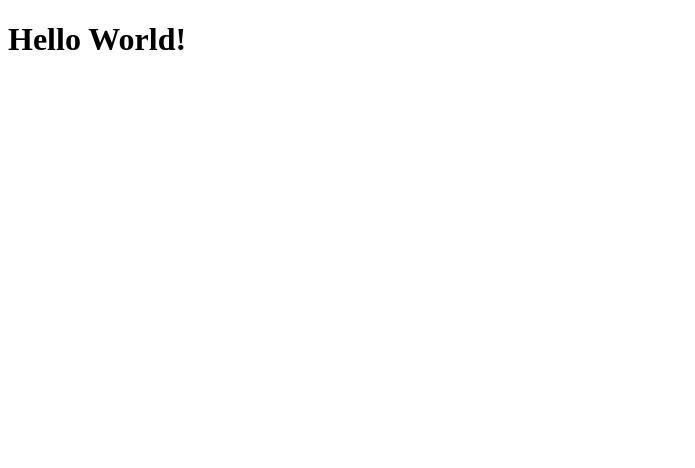
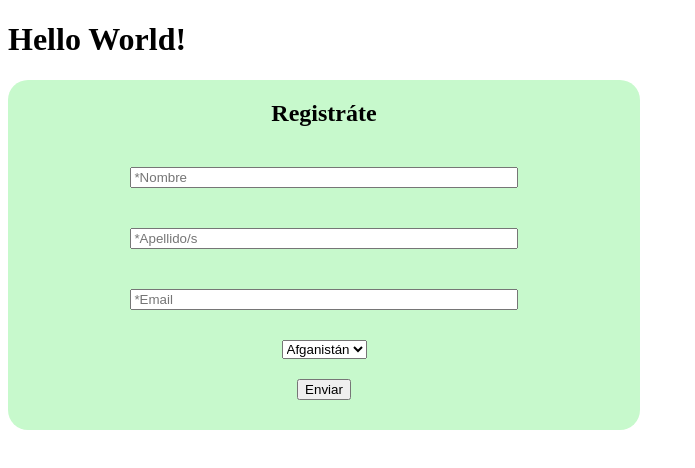
Before and after one commit to Dfernandezcode/TheCatLong_front, a React (Vite) app: page / in a window 1280 px wide. Shown: the top 468 px of the page, without its empty margins (0-695 px from the left). Built offline with nearby package versions, Linux system fonts and the light colour scheme.

Commit message:
building sign-up-form component

```diff
--- a/src/App.tsx
+++ b/src/App.tsx
@@ -1,9 +1,11 @@
 import "./App.scss";
+import SignUpForm from "./components/SignUpForm/SignUpForm";
 
 function App() {
   return (
     <>
       <h1>Hello World!</h1>
+      <SignUpForm />
     </>
   );
 }
--- /dev/null
+++ b/src/components/SignUpForm/SignUpForm.scss
@@ -0,0 +1,36 @@
+.sign-up-form {
+  width: 50%;
+  background-color: #c7f9cc;
+  display: flex;
+  flex-direction: column;
+  justify-content: center;
+  align-items: center;
+  border-radius: 20px;
+
+  &__form {
+    display: flex;
+    flex-direction: column;
+    justify-content: center;
+    align-items: center;
+    width: 100%;
+
+    label {
+      margin: 10px 0;
+      width: 100%;
+      text-align: center;
+
+      input {
+        width: 60%;
+        margin: 10px;
+      }
+    }
+
+    select {
+      margin: 10px;
+    }
+
+    input {
+      margin: 10px 0 30px 0;
+    }
+  }
+}
--- /dev/null
+++ b/src/components/SignUpForm/SignUpForm.tsx
@@ -0,0 +1,228 @@
+import "./SignUpForm.scss";
+
+// const countries = [
+//   "Afganistán",
+//   "Albania",
+//   "Alemania",
+//   "Andorra",
+//   "Angola",
+//   "Antigua y Barbuda",
+//   "Arabia Saudita",
+//   "Argelia",
+//   "Argentina",
+//   "Armenia",
+//   "Australia",
+//   "Austria",
+//   "Azerbaiyán",
+//   "Bahamas",
+//   "Bangladés",
+//   "Barbados",
+//   "Baréin",
+//   "Bélgica",
+//   "Belice",
+//   "Benín",
+//   "Bielorrusia",
+//   "Birmania/Myanmar",
+//   "Bolivia",
+//   "Bosnia y Herzegovina",
+//   "Botsuana",
+//   "Brasil",
+//   "Brunéi",
+//   "Bulgaria",
+//   "Burkina Faso",
+//   "Burundi",
+//   "Bután",
+//   "Cabo Verde",
+//   "Camboya",
+//   "Camerún",
+//   "Canadá",
+//   "Catar",
+//   "Chad",
+//   "Chile",
+//   "China",
+//   "Chipre",
+//   "Ciudad del Vaticano",
+//   "Colombia",
+//   "Comoras",
+//   "Corea del Norte",
+//   "Corea del Sur",
+//   "Costa de Marfil",
+//   "Costa Rica",
+//   "Croacia",
+//   "Cuba",
+//   "Dinamarca",
+//   "Dominica",
+//   "Ecuador",
+//   "Egipto",
+//   "El Salvador",
+//   "Emiratos Árabes Unidos",
+//   "Eritrea",
+//   "Eslovaquia",
+//   "Eslovenia",
+//   "España",
+//   "Estados Unidos",
+//   "Estonia",
+//   "Etiopía",
+//   "Filipinas",
+//   "Finlandia",
+//   "Fiyi",
+//   "Francia",
+//   "Gabón",
+//   "Gambia",
+//   "Georgia",
+//   "Ghana",
+//   "Granada",
+//   "Grecia",
+//   "Guatemala",
+//   "Guyana",
+//   "Guinea",
+//   "Guinea ecuatorial",
+//   "Guinea-Bisáu",
+//   "Haití",
+//   "Honduras",
+//   "Hungría",
+//   "India",
+//   "Indonesia",
+//   "Irak",
+//   "Irán",
+//   "Irlanda",
+//   "Islandia",
+//   "Islas Marshall",
+//   "Islas Salomón",
+//   "Israel",
+//   "Italia",
+//   "Jamaica",
+//   "Japón",
+//   "Jordania",
+//   "Kazajistán",
+//   "Kenia",
+//   "Kirguistán",
+//   "Kiribati",
+//   "Kuwait",
+//   "Laos",
+//   "Lesoto",
+//   "Letonia",
+//   "Líbano",
+//   "Liberia",
+//   "Libia",
+//   "Liechtenstein",
+//   "Lituania",
+//   "Luxemburgo",
+//   "Macedonia del Norte",
+//   "Madagascar",
+//   "Malasia",
+//   "Malaui",
+//   "Maldivas",
+//   "Malí",
+//   "Malta",
+//   "Marruecos",
+//   "Mauricio",
+//   "Mauritania",
+//   "México",
+//   "Micronesia",
+//   "Moldavia",
+//   "Mónaco",
+//   "Mongolia",
+//   "Montenegro",
+//   "Mozambique",
+//   "Namibia",
+//   "Nauru",
+//   "Nepal",
+//   "Nicaragua",
+//   "Níger",
+//   "Nigeria",
+//   "Noruega",
+//   "Nueva Zelanda",
+//   "Omán",
+//   "Países Bajos",
+//   "Pakistán",
+//   "Palaos",
+//   "Panamá",
+//   "Papúa Nueva Guinea",
+//   "Paraguay",
+//   "Perú",
+//   "Polonia",
+//   "Portugal",
+//   "Reino Unido",
+//   "República Centroafricana",
+//   "República Checa",
+//   "República del Congo",
+//   "República Democrática del Congo",
+//   "República Dominicana",
+//   "República Sudafricana",
+//   "Ruanda",
+//   "Rumanía",
+//   "Rusia",
+//   "Samoa",
+//   "San Cristóbal y Nieves",
+//   "San Marino",
+//   "San Vicente y las Granadinas",
+//   "Santa Lucía",
+//   "Santo Tomé y Príncipe",
+//   "Senegal",
+//   "Serbia",
+//   "Seychelles",
+//   "Sierra Leona",
+//   "Singapur",
+//   "Siria",
+//   "Somalia",
+//   "Sri Lanka",
+//   "Suazilandia",
+//   "Sudán",
+//   "Sudán del Sur",
+//   "Suecia",
+//   "Suiza",
+//   "Surinam",
+//   "Tailandia",
+//   "Tanzania",
+//   "Tayikistán",
+//   "Timor Oriental",
+//   "Togo",
+//   "Tonga",
+//   "Trinidad y Tobago",
+//   "Túnez",
+//   "Turkmenistán",
+//   "Turquía",
+//   "Tuvalu",
+//   "Ucrania",
+//   "Uganda",
+//   "Uruguay",
+//   "Uzbekistán",
+//   "Vanuatu",
+//   "Venezuela",
+//   "Vietnam",
+//   "Yemen",
+//   "Yibuti",
+//   "Zambia",
+//   "Zimbabue",
+// ];
+
+const SignUpForm = () => {
+  return (
+    <div className="sign-up-form">
+      <h2 className="sign-up-form__title">Registráte</h2>
+      <form className="sign-up-form__form">
+        <label>
+          <input type="text" placeholder="*Nombre" required />
+        </label>
+        <label>
+          <input type="text" placeholder="*Apellido/s" required />
+        </label>
+        <label>
+          <input type="text" placeholder="*Email" required />
+        </label>
+        <select id="lang" name="countries" required>
+          <option value="afganistán">Afganistán</option>
+          <option value="albania">Albania</option>
+          <option value="alemania">Alemania</option>
+          <option value="andorra">Andorra</option>
+          <option value="angola">Angola</option>
+          <option value="spain">Spain</option>
+        </select>
+        <input type="submit" value="Enviar" />
+      </form>
+    </div>
+  );
+};
+
+export default SignUpForm;
--- a/src/main.tsx
+++ b/src/main.tsx
@@ -1,10 +1,10 @@
-import React from "react";
+// import React from "react";
 import ReactDOM from "react-dom/client";
 import App from "./App.tsx";
 import "./index.scss";
 
 ReactDOM.createRoot(document.getElementById("root")!).render(
-  <React.StrictMode>
-    <App />
-  </React.StrictMode>,
+  // <React.StrictMode>
+  <App />,
+  // </React.StrictMode>,
 );
```
